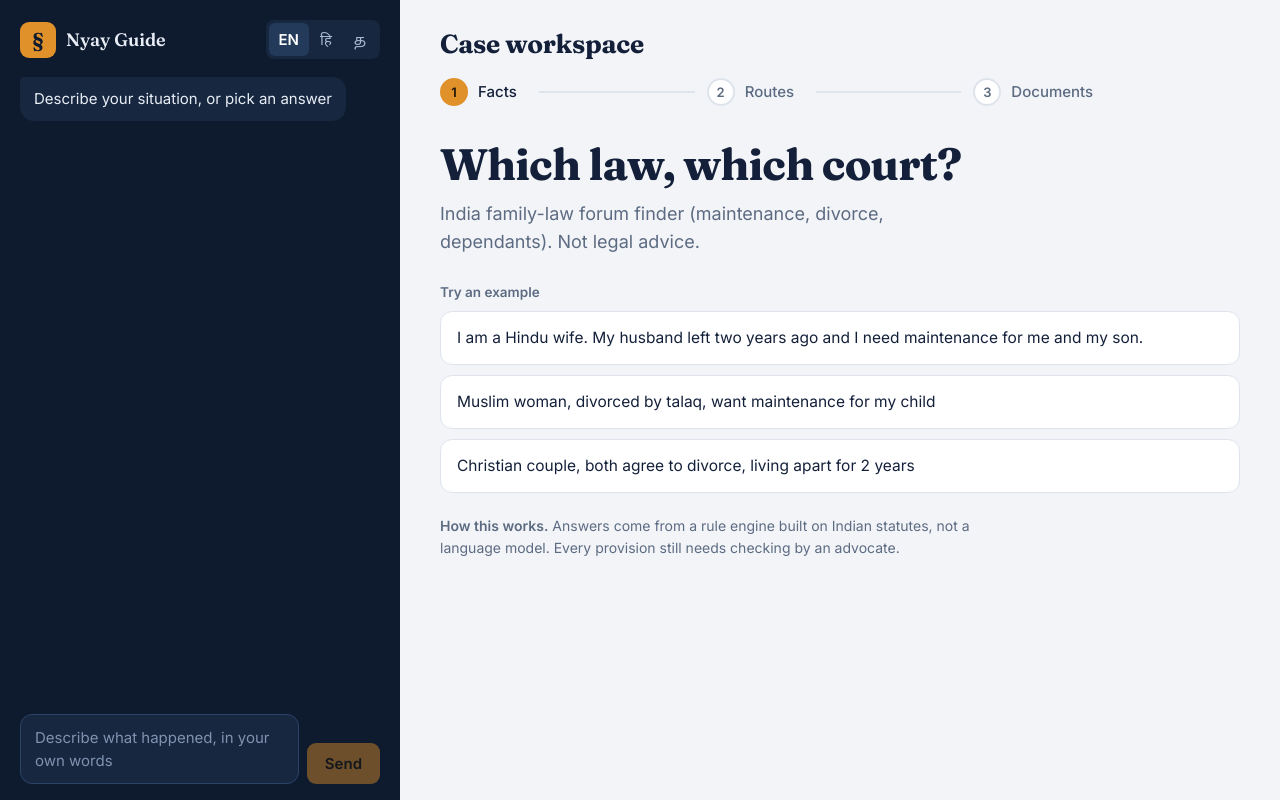
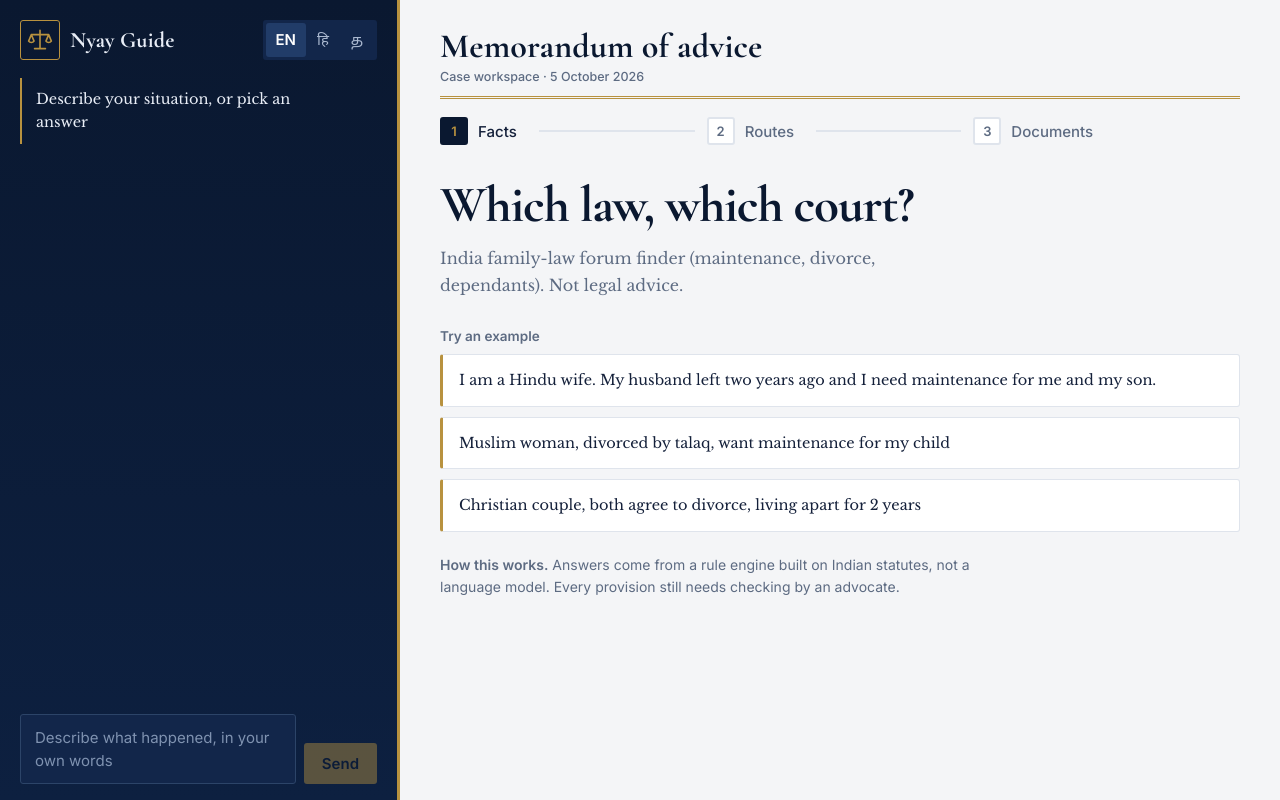
Before and after one commit to darayavahoush/nyay-guide, a React (Vite) app in the folder frontend/: page / in a window 1280 px wide. Built offline with nearby package versions, Linux system fonts and the light colour scheme.

Commit message:
Chambers skin: letterhead, Roman-numeral issues, gold and navy

```diff
--- a/frontend/index.html
+++ b/frontend/index.html
@@ -3,5 +3,5 @@
 <meta charset="UTF-8" /><meta name="viewport" content="width=device-width, initial-scale=1" />
 <title>Nyay Guide: which law, which court</title>
 <link rel="preconnect" href="https://fonts.googleapis.com" /><link rel="preconnect" href="https://fonts.gstatic.com" crossorigin />
-<link href="https://fonts.googleapis.com/css2?family=Fraunces:opsz,wght@9..144,600;9..144,700&family=Inter:wght@400;500;600&family=Noto+Sans+Devanagari:wght@400;500;600&family=Noto+Sans+Tamil:wght@400;500;600&family=Noto+Serif+Devanagari:wght@600&family=Noto+Serif+Tamil:wght@600&display=swap" rel="stylesheet" />
+<link href="https://fonts.googleapis.com/css2?family=Cormorant+Garamond:wght@600;700&family=Libre+Baskerville:ital,wght@0,400;0,700;1,400&family=Inter:wght@400;500;600&family=Noto+Sans+Devanagari:wght@400;500;600&family=Noto+Sans+Tamil:wght@400;500;600&family=Noto+Serif+Devanagari:wght@600&family=Noto+Serif+Tamil:wght@600&display=swap" rel="stylesheet" />
 </head><body><div id="root"></div><script type="module" src="/src/main.jsx"></script></body></html>
--- a/frontend/src/App.jsx
+++ b/frontend/src/App.jsx
@@ -2,11 +2,13 @@ import { useState, useRef, useEffect } from "react";
 import { T, X } from "./strings.js";
 import { agent } from "./api.js";
 
+const ROMAN = ["I","II","III","IV","V","VI","VII","VIII"];
+const Scales = () => (<svg width="26" height="26" viewBox="0 0 24 24" fill="none" stroke="currentColor" strokeWidth="1.5" strokeLinecap="round" strokeLinejoin="round" aria-hidden="true"><path d="M12 3v17M7 20h10M4 7h16M4 7l-2.5 6a3 3 0 0 0 5 0L4 7zM20 7l-2.5 6a3 3 0 0 0 5 0L20 7z"/></svg>);
 const LANGS = [["en", "EN"], ["hi", "हि"], ["ta", "த"]];
 const EXTRA = {
-  en: { steps: ["Facts", "Routes", "Documents"], ws: "Case workspace", open_n: "open", sub: "Indian family-law research assistant", consult: "Consultation", matter: "Matter summary", issues: "Routes available", seq: "Recommended sequence", auth: "Authorities", notice: "Notice", prepared: "Prepared", stamp: "Unverified. For review by an advocate.", st: { eligible: "Eligible", conditional: "Conditions open" } },
-  hi: { steps: ["तथ्य", "रास्ते", "दस्तावेज़"], ws: "केस वर्कस्पेस", open_n: "शेष", sub: "भारतीय पारिवारिक कानून शोध सहायक", consult: "परामर्श", matter: "मामले का सार", issues: "उपलब्ध रास्ते", seq: "सुझाया गया क्रम", auth: "प्रमाण-निर्णय", notice: "सूचना", prepared: "तैयार", stamp: "असत्यापित। वकील द्वारा जाँच हेतु।" },
-  ta: { steps: ["உண்மைகள்", "வழிகள்", "ஆவணங்கள்"], ws: "வழக்கு பணியிடம்", open_n: "நிலுவை", sub: "இந்தியக் குடும்பச் சட்ட ஆய்வு உதவியாளர்", consult: "ஆலோசனை", matter: "வழக்குச் சுருக்கம்", issues: "கிடைக்கும் வழிகள்", seq: "பரிந்துரைக்கப்பட்ட வரிசை", auth: "முன்னுதாரணங்கள்", notice: "அறிவிப்பு", prepared: "தயாரிக்கப்பட்டது", stamp: "சரிபார்க்கப்படவில்லை. வழக்கறிஞர் பார்வைக்கு." },
+  en: { memo: "Memorandum of advice", steps: ["Facts", "Routes", "Documents"], ws: "Case workspace", open_n: "open", sub: "Indian family-law research assistant", consult: "Consultation", matter: "Matter summary", issues: "Routes available", seq: "Recommended sequence", auth: "Authorities", notice: "Notice", prepared: "Prepared", stamp: "Unverified. For review by an advocate.", st: { eligible: "Eligible", conditional: "Conditions open" } },
+  hi: { memo: "सलाह ज्ञापन", steps: ["तथ्य", "रास्ते", "दस्तावेज़"], ws: "केस वर्कस्पेस", open_n: "शेष", sub: "भारतीय पारिवारिक कानून शोध सहायक", consult: "परामर्श", matter: "मामले का सार", issues: "उपलब्ध रास्ते", seq: "सुझाया गया क्रम", auth: "प्रमाण-निर्णय", notice: "सूचना", prepared: "तैयार", stamp: "असत्यापित। वकील द्वारा जाँच हेतु।" },
+  ta: { memo: "ஆலோசனைக் குறிப்பு", steps: ["உண்மைகள்", "வழிகள்", "ஆவணங்கள்"], ws: "வழக்கு பணியிடம்", open_n: "நிலுவை", sub: "இந்தியக் குடும்பச் சட்ட ஆய்வு உதவியாளர்", consult: "ஆலோசனை", matter: "வழக்குச் சுருக்கம்", issues: "கிடைக்கும் வழிகள்", seq: "பரிந்துரைக்கப்பட்ட வரிசை", auth: "முன்னுதாரணங்கள்", notice: "அறிவிப்பு", prepared: "தயாரிக்கப்பட்டது", stamp: "சரிபார்க்கப்படவில்லை. வழக்கறிஞர் பார்வைக்கு." },
 };
 
 function Workspace({ t, x, e, turn, onSend, busy, places, setPlaces, onExample }) {
@@ -21,7 +23,7 @@ function Workspace({ t, x, e, turn, onSend, busy, places, setPlaces, onExample }
   return (
     <aside className="ws" aria-label={e.ws}>
       <div className="ws-head">
-        <h2>{e.ws}</h2>
+        <div><h2>{e.memo}</h2><p className="ref">{e.ws}{turn ? " · Ref. NG-" + turn.session_id.slice(0, 6).toUpperCase() : ""} · {new Date().toLocaleDateString("en-IN", { day: "numeric", month: "long", year: "numeric" })}</p></div>
         {final && <button className="ghost" onClick={() => window.print()}>{x.print}</button>}
       </div>
       <ol className="steps">{e.steps.map((n, i) => <li key={i} className={i < stage ? "done" : i === stage ? "now" : ""}><span className="dot">{i < stage ? "✓" : i + 1}</span>{n}</li>)}</ol>
@@ -36,9 +38,10 @@ function Workspace({ t, x, e, turn, onSend, busy, places, setPlaces, onExample }
       {A && <>
         {!final && <p className="prov-note">{x.provisional}</p>}
         <div className="cards">
-          {A.remedies.map((r) => (
+          {A.remedies.map((r, n) => (
             <details className={"card " + r.status} key={r.id} open={A.remedies.length < 3}>
               <summary>
+                <span className="num" aria-hidden="true">{ROMAN[n]}.</span>
                 <span className="sec">{r.provision.split(";")[0]}</span>
                 <h4>{r.title}</h4>
                 <span className="forum">{r.forum}</span>
@@ -107,7 +110,7 @@ export default function App() {
     <div className={"app view-" + view}>
       <section className="rail" aria-label={e.consult}>
         <div className="rail-top">
-          <div className="brand"><span className="mark" aria-hidden="true">§</span><span className="name">{x.brand}</span></div>
+          <div className="brand"><span className="mark"><Scales /></span><span className="name">{x.brand}</span></div>
           <div className="seg" role="group" aria-label="Language">
             {LANGS.map(([k, l]) => <button key={k} aria-pressed={k === lang} className={k === lang ? "on" : ""} onClick={() => setLang(k)}>{l}</button>)}
           </div>
--- a/frontend/src/styles.css
+++ b/frontend/src/styles.css
@@ -1,5 +1,5 @@
-:root{--navy:#0e1a2e;--navy2:#16273f;--navy3:#233a5a;--saffron:#e0912a;--saffron-d:#b9741b;--bg:#f2f4f8;--card:#fff;--line:#dfe4ec;--ink:#14203a;--muted:#5d6b82;--ok:#177a5b;--ok-t:#e1f4ec;--warn:#9a5d00;--warn-t:#fdf0d8;
---display:"Fraunces","Noto Serif Devanagari","Noto Serif Tamil",Georgia,serif;--sans:"Inter","Noto Sans Devanagari","Noto Sans Tamil",system-ui,sans-serif}
+:root{--navy:#0a1830;--navy2:#12264a;--navy3:#213c68;--saffron:#b8923f;--saffron-d:#8f6f2a;--bg:#f4f5f7;--card:#fff;--line:#dfe4ec;--ink:#14203a;--muted:#5d6b82;--ok:#177a5b;--ok-t:#e1f4ec;--warn:#9a5d00;--warn-t:#fdf0d8;
+--display:"Cormorant Garamond","Noto Serif Devanagari","Noto Serif Tamil",Georgia,serif;--sans:"Inter","Noto Sans Devanagari","Noto Sans Tamil",system-ui,sans-serif}
 *{box-sizing:border-box}html,body,#root{margin:0;height:100%}
 body{background:var(--bg);color:var(--ink);font:15px/1.55 var(--sans);-webkit-font-smoothing:antialiased}
 button,input,textarea{font:inherit;color:inherit}button{cursor:pointer}button:disabled{opacity:.45;cursor:not-allowed}
@@ -95,3 +95,41 @@ h3{font:700 19px var(--display);margin:30px 0 12px}
 }
 @media print{body{background:#fff}.rail,.tabs,.ghost,.places,.yn{display:none!important}.app{display:block}.ws{padding:0;overflow:visible}.card{break-inside:avoid}.card .body{display:block}}
 @media (prefers-reduced-motion:reduce){*{animation:none!important}}
+
+/* v5: chambers skin */
+:root{--legal:"Libre Baskerville","Noto Serif Devanagari","Noto Serif Tamil",Georgia,serif}
+.rail{background:linear-gradient(180deg,#0a1830,#0d2040);border-right:3px solid var(--saffron)}
+.mark{background:none;border:1.5px solid var(--saffron);color:var(--saffron);border-radius:3px;width:40px;height:40px}
+.name{font:700 22px var(--display);letter-spacing:.01em}
+.seg,.seg button{border-radius:3px}
+.msg{border-radius:3px;font-family:var(--legal);font-size:14.5px;line-height:1.6}
+.msg.agent{background:transparent;border-left:2px solid var(--saffron);padding-left:14px;border-radius:0}
+.msg.you{background:#1a3157;color:#fff;border:1px solid #38568a;font-weight:400}
+.answers button,.primary,.ghost,.examples button,.yn button,.places input,.composer textarea{border-radius:3px!important}
+.answers button{border-color:var(--saffron);color:#f0e4c4}.answers .chip.on{background:var(--saffron);color:#0a1830}
+.primary{background:var(--saffron)!important;color:#0a1830!important}.primary:hover:not(:disabled){background:#cba655!important}
+h2{font:700 34px/1.1 var(--display);letter-spacing:.005em;color:var(--navy)}
+.ws-head{align-items:flex-end;padding-bottom:12px;border-bottom:3px double var(--saffron)}
+.ref{margin:4px 0 0;font:500 12.5px var(--sans);color:var(--muted)}
+.steps .dot{border-radius:3px}.steps .now .dot{background:var(--navy);border-color:var(--navy);color:var(--saffron)}.steps .done .dot{background:var(--saffron);border-color:var(--saffron);color:#0a1830}
+.start h1{font:700 clamp(34px,4vw,52px)/1.05 var(--display);color:var(--navy)}
+.lede{font-family:var(--legal);font-size:16px;line-height:1.7}
+.examples button{font-family:var(--legal);font-size:14.5px;border-left:3px solid var(--saffron)}
+.tags span{border-radius:3px;background:none;color:var(--navy);border:1px solid var(--navy);font-family:var(--legal);font-size:13px}
+.cards{grid-template-columns:1fr;gap:0;border-top:1px solid var(--line)}
+.card{border:0;border-bottom:1px solid var(--line);border-left:0;border-radius:0;box-shadow:none;background:transparent}
+.card summary{grid-template-columns:64px 1fr;column-gap:8px;padding:20px 4px}
+.num{grid-row:1/5;font:700 40px/1 var(--display);color:var(--saffron);text-align:right;padding-right:10px;border-right:1px solid var(--line)}
+.card.conditional .num{color:var(--warn)}
+.sec{border-radius:0;background:none;padding:0;font:italic 400 13.5px var(--legal);color:#7a1f2b}
+h4{font:700 19px/1.3 var(--legal)}
+.forum{font-family:var(--sans)}
+.status{border-radius:0;background:none!important;padding:0;font:600 12.5px var(--sans)}
+.status.eligible:before{content:"● ";color:var(--ok)}.status.conditional:before{content:"◐ ";color:var(--warn)}
+.body{border-top:0;padding:0 4px 20px 72px}
+.body ul{font-family:var(--legal);font-size:13.5px;line-height:1.65}
+h3{font:700 26px var(--display);padding-bottom:6px;border-bottom:1px solid var(--line);margin:36px 0 14px;color:var(--navy)}
+.warn,.prov-note{border-radius:0;border-left:3px solid var(--warn)}
+.line li:before{border-radius:0;transform:rotate(45deg);width:11px;height:11px;left:-7px;background:var(--saffron)}
+.line b{font-family:var(--legal);font-weight:700}
+.notice{border-top:1px solid var(--line);padding-top:12px;font-family:var(--legal);font-size:12px}
```
